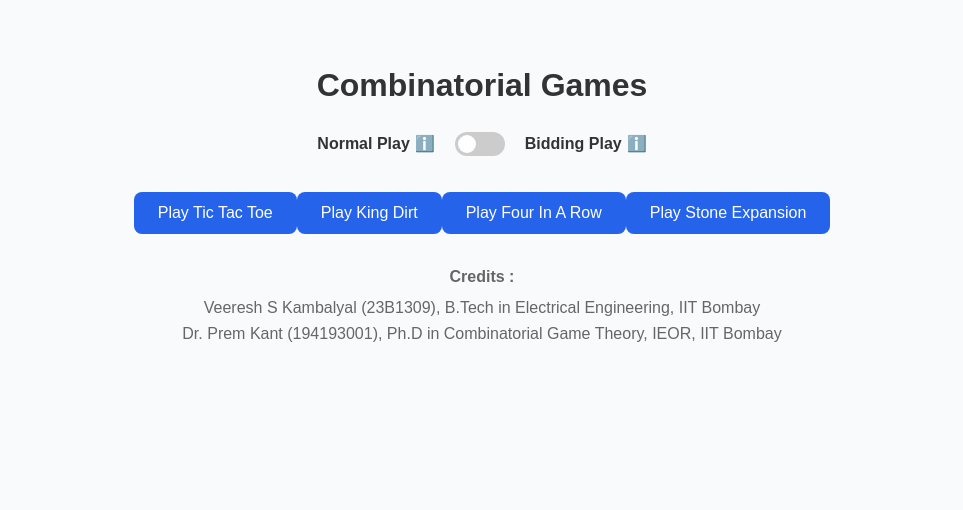
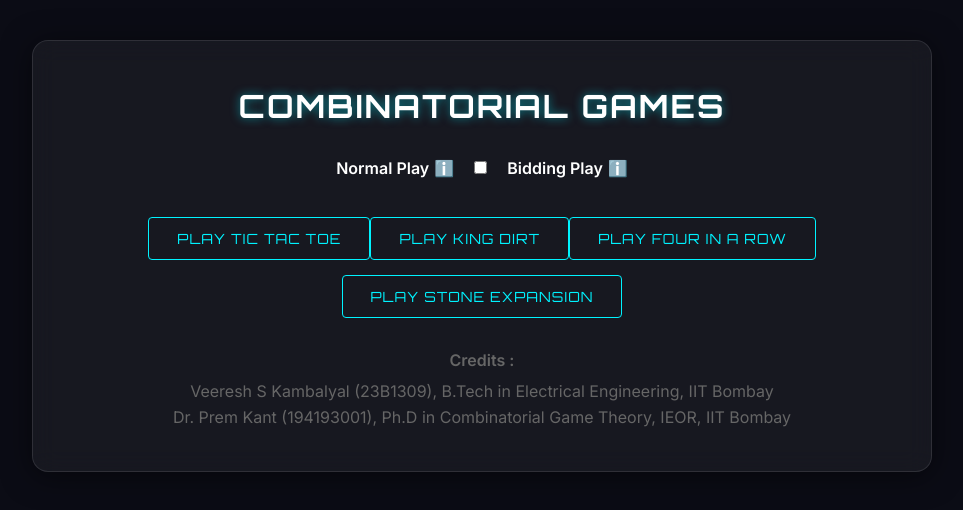
Before and after one commit to justprem007/my-games-app, a React (Create React App) app in the folder frontend/: page / in a window 1280 px wide. Shown: the top 510 px of the page, without its empty margins (158-1121 px from the left). Built offline with nearby package versions, Linux system fonts and the light colour scheme.

Commit message:
Update index.css

```diff
--- a/frontend/src/index.css
+++ b/frontend/src/index.css
@@ -1,124 +1,116 @@
-/* Reset */
+@import url('https://fonts.googleapis.com/css2?family=Inter:wght@300;400;600&family=Orbitron:wght@400;700&display=swap');
+
+:root {
+  --bg-dark: #0b0c15;
+  --glass-surface: rgba(255, 255, 255, 0.05);
+  --glass-border: rgba(255, 255, 255, 0.1);
+  --neon-cyan: #00f3ff;
+  --neon-purple: #bc13fe;
+  --text-main: #ffffff;
+  --text-muted: #94a3b8;
+  --font-heading: 'Orbitron', sans-serif;
+  --font-body: 'Inter', sans-serif;
+}
+
 * {
   box-sizing: border-box;
   margin: 0;
   padding: 0;
 }
 
-/* Body styles */
 body {
-  font-family: Arial, Helvetica, sans-serif;
-  background: #f9fafb;
-  color: #333;
+  font-family: var(--font-body);
+  background-color: var(--bg-dark);
+  color: var(--text-main);
   line-height: 1.6;
+  overflow-x: hidden; /* Prevent horizontal scroll from effects */
 }
 
-/* Centered container */
+/* Background Animation Wrapper */
+.app-background {
+  min-height: 100vh;
+  background: radial-gradient(circle at 15% 50%, rgba(188, 19, 254, 0.15), transparent 25%),
+              radial-gradient(circle at 85% 30%, rgba(0, 243, 255, 0.15), transparent 25%);
+  display: flex;
+  flex-direction: column;
+  align-items: center;
+}
+
+/* Typography */
+h1, h2, h3, h4 {
+  font-family: var(--font-heading);
+  letter-spacing: 2px;
+  text-transform: uppercase;
+  color: var(--text-main);
+  text-shadow: 0 0 10px rgba(0, 243, 255, 0.5);
+  margin-bottom: 1.5rem;
+}
+
+/* Glassmorphism Containers */
 .container {
-  max-width: 800px;
+  max-width: 900px;
+  width: 95%;
   margin: 40px auto;
-  padding: 20px;
+  padding: 40px;
+  background: var(--glass-surface);
+  backdrop-filter: blur(12px);
+  -webkit-backdrop-filter: blur(12px);
+  border: 1px solid var(--glass-border);
+  border-radius: 16px;
+  box-shadow: 0 4px 30px rgba(0, 0, 0, 0.5);
   text-align: center;
 }
 
-/* Heading */
-h1, h2 {
-  margin-bottom: 20px;
-}
-
-/* Buttons */
+/* Modern Buttons */
 button {
-  background: #2563eb;
-  color: white;
-  border: none;
-  border-radius: 8px;
-  padding: 12px 24px;
-  font-size: 16px;
+  background: transparent;
+  color: var(--neon-cyan);
+  border: 1px solid var(--neon-cyan);
+  border-radius: 4px; /* Tech-angular look */
+  padding: 12px 28px;
+  font-family: var(--font-heading);
+  font-size: 14px;
   cursor: pointer;
-  transition: background 0.2s ease-in-out;
+  transition: all 0.3s ease;
+  position: relative;
+  overflow: hidden;
+  text-transform: uppercase;
+  letter-spacing: 1px;
 }
 
 button:hover {
-  background: #1d4ed8;
+  background: var(--neon-cyan);
+  color: var(--bg-dark);
+  box-shadow: 0 0 20px var(--neon-cyan);
 }
 
 button:disabled {
-  background: #9ca3af;
+  border-color: var(--text-muted);
+  color: var(--text-muted);
   cursor: not-allowed;
+  box-shadow: none;
+  background: transparent;
 }
 
-/* Game board grid (Tic Tac Toe) */
-.tic-board {
-  display: grid;
-  grid-template-columns: repeat(3, 80px);
-  gap: 8px;
-  justify-content: center;
-  margin: 20px auto;
+/* Utility: Helper classes */
+.text-neon {
+  color: var(--neon-cyan);
+}
+.text-purple {
+  color: var(--neon-purple);
 }
 
-.tic-cell {
-  width: 80px;
-  height: 80px;
-  font-size: 24px;
-  background: #f3f4f6;
-  border-radius: 6px;
-  box-shadow: 0 2px 4px rgba(0,0,0,0.1);
+/* Scrollbar styling */
+::-webkit-scrollbar {
+  width: 8px;
 }
-/* Toggle Switch */
-.switch {
-  position: relative;
-  display: inline-block;
-  width: 50px;
-  height: 24px;
+::-webkit-scrollbar-track {
+  background: var(--bg-dark);
 }
-
-.switch input { display: none; }
-
-.slider {
-  position: absolute;
-  cursor: pointer;
-  background-color: #ccc;
-  border-radius: 24px;
-  top: 0; left: 0; right: 0; bottom: 0;
-  transition: .4s;
+::-webkit-scrollbar-thumb {
+  background: #333;
+  border-radius: 4px;
 }
-
-.slider:before {
-  position: absolute;
-  content: "";
-  height: 18px;
-  width: 18px;
-  left: 3px;
-  bottom: 3px;
-  background-color: white;
-  border-radius: 50%;
-  transition: .4s;
+::-webkit-scrollbar-thumb:hover {
+  background: var(--neon-cyan);
 }
-
-input:checked + .slider {
-  background-color: #4ade80;
-}
-
-input:checked + .slider:before {
-  transform: translateX(26px);
-}
-
-/* Modal Popup */
-.modal {
-  position: fixed;
-  top: 0; left: 0; right: 0; bottom: 0;
-  background: rgba(0,0,0,0.4);
-  display: flex;
-  justify-content: center;
-  align-items: center;
-}
-
-.modal-content {
-  background: white;
-  padding: 20px;
-  border-radius: 12px;
-  width: 350px;
-  display: flex;
-  flex-direction: column;
-  gap: 10px;
-}
```
